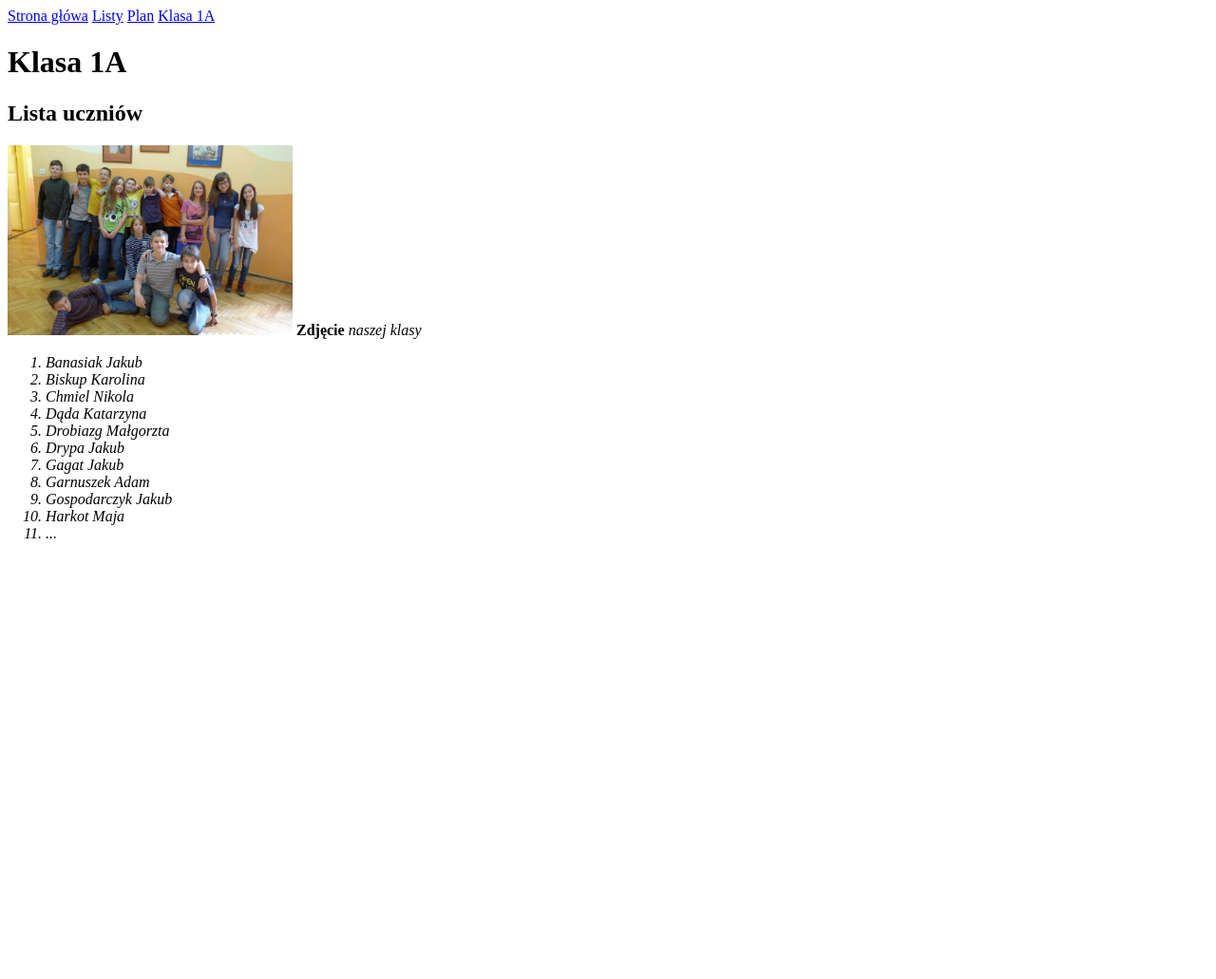
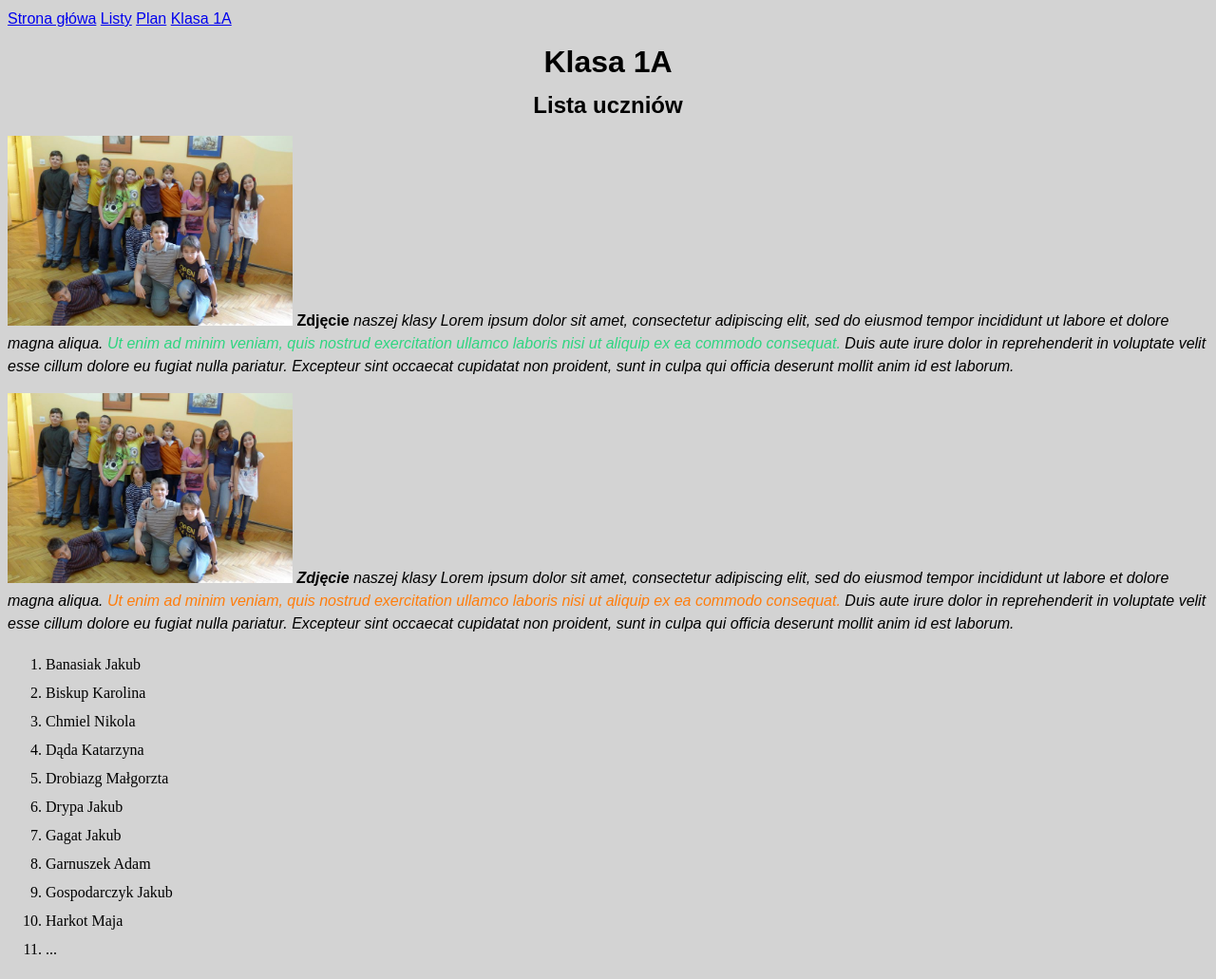
Before and after one commit to KaynMain/kody, a PHP site: page /specjalne/klasa1a.html in a window 1280 px wide. Shown: the whole page at 95% size. Before the commit the page ends 567 px from the top, so only its background shows below. Run offline with PHP 8.4, Linux system fonts and the light colour scheme.

Commit message:
wlasnosci i czcionki css

```diff
--- a/public_html/css/style.css
+++ b/public_html/css/style.css
@@ -1,3 +1,33 @@
 body {
-    background-color: blue;
+    font-family: arial, tahoma, verdana, serif;
+    font-size: 12pt;
+    line-height: 1.5em;
+    background-color: lightgrey;
 }
+
+h1, {
+    font-size: 250%;
+}
+
+h1, h2 {
+    text-align: center;
+    }
+.pochylony {
+font-style: italic;
+}
+
+.pogrubiony {
+    font-weight: bold;
+}
+
+li {
+    font: normal 16px/30px Gabriola, serif;
+}
+
+.tekst1 {
+    color: #2FD581;
+}
+
+.tekst2 {
+    color: #FF7D0C;
+}
--- a/public_html/index.html
+++ b/public_html/index.html
@@ -32,7 +32,10 @@
         <h4>Nagłówek 4</h4>
         <h5>Nagłówek 5</h5>
         <h6>Nagłówek 6</h6>
-        <p>Jestem tu!</p>
+
+        <p class="pochylony">Jestem tu!</p>
+        <p class="pochylony pogrubiony">Jestem tu!</p>
+        <p class="pochylony">Jestem tu!</p>
     </div> <!-- /tresc -->
 
     <div id="stopka">
--- a/public_html/listy.html
+++ b/public_html/listy.html
@@ -7,6 +7,7 @@
 <head>
     <meta charset="utf-8" />
     <title>Znaczniki list HTML</title>
+    <link rel="stylesheet" type="text/css" href="css/style.css">
 </head>
 
 <body>
--- a/public_html/plan.html
+++ b/public_html/plan.html
@@ -7,9 +7,12 @@
 <head>
     <meta charset="utf-8" />
     <title>Plan lekcji</title>
+    <style>
+        @import url('https://fonts.googleapis.com/css?family=Roboto');
+    </style>
 </head>
 
-<body>
+<body style="font-family: 'Roboto', sans-serif;">
     <div>
         <a href="index.html">Strona główa</a>
         <a href="listy.html">Listy</a>
--- a/public_html/specjalne/klasa1a.html
+++ b/public_html/specjalne/klasa1a.html
@@ -5,9 +5,11 @@
 -->
 
 <head>
-<meta charset="utf-8" />
-<title>Klasa 1A</title>
+    <meta charset="utf-8" />
+    <title>Klasa 1A</title>
+    <link rel="stylesheet" type="text/css" href="../css/style.css">
 </head>
+
 <body>
     <div>
         <a href="../index.html">Strona główa</a>
@@ -22,6 +24,13 @@
     <p>
         <img src="../img/Klasa 1A.jpg" width="300" height="200">
         <b>Zdjęcie</b> <em>naszej<em/> <span>klasy<span/>
+        Lorem ipsum dolor sit amet, consectetur adipiscing elit, sed do eiusmod tempor incididunt ut labore et dolore magna aliqua. <span class="tekst1"> Ut enim ad minim veniam, quis nostrud exercitation ullamco laboris nisi ut aliquip ex ea commodo consequat.</span> Duis aute irure dolor in reprehenderit in voluptate velit esse cillum dolore eu fugiat nulla pariatur. Excepteur sint occaecat cupidatat non proident, sunt in culpa qui officia deserunt mollit anim id est laborum.
+    </p>
+
+    <p>
+        <img src="../img/Klasa 1A.jpg" width="300" height="200">
+        <b>Zdjęcie</b> <em>naszej<em/> <span>klasy<span/>
+        Lorem ipsum dolor sit amet, consectetur adipiscing elit, sed do eiusmod tempor incididunt ut labore et dolore magna aliqua. <span class="tekst2"> Ut enim ad minim veniam, quis nostrud exercitation ullamco laboris nisi ut aliquip ex ea commodo consequat.</span> Duis aute irure dolor in reprehenderit in voluptate velit esse cillum dolore eu fugiat nulla pariatur. Excepteur sint occaecat cupidatat non proident, sunt in culpa qui officia deserunt mollit anim id est laborum.
     </p>
 
     <ol>
```
